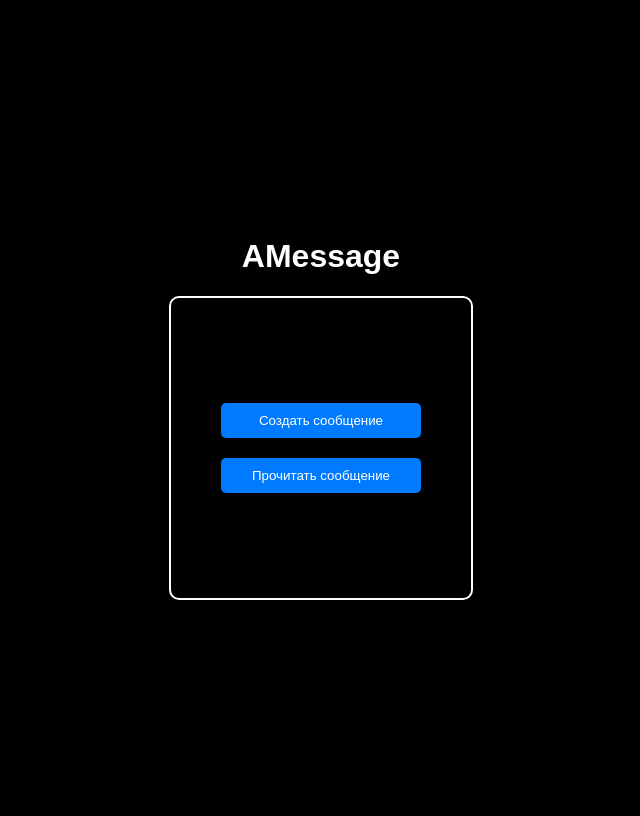
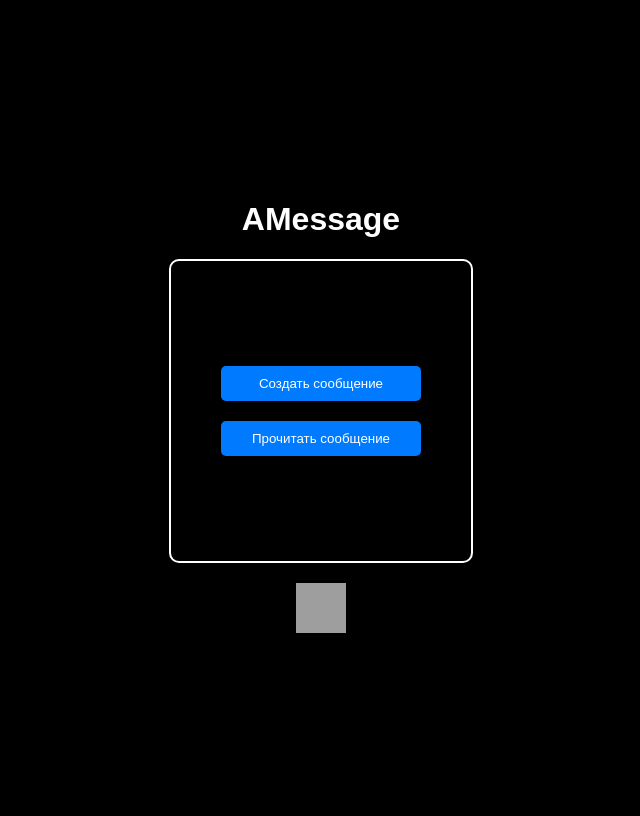
Before and after one commit to xesac/Amessage, a FastAPI app: page /message in a window 1280 px wide. Shown: the whole page, without its empty margins (319-959 px from the left). Run offline with FastAPI, Linux system fonts and the light colour scheme; parts of the project's set-up code (start-up, migrations or seed data) failed here and were passed over; grey boxes are pictures that could not be loaded.

Commit message:
update templates

```diff
--- a/templates/404.html
+++ b/templates/404.html
@@ -3,7 +3,7 @@
 <head>
     <meta charset="UTF-8">
     <meta name="viewport" content="width=device-width, initial-scale=1.0">
-    <link rel="icon" href="icon/icon.png" type="image/x-icon">
+    <link rel="icon" href="/static/ic.png" type="image/x-icon">
     <title>Amessage</title>
     <style>
         body {
@@ -55,5 +55,6 @@
     <h3>Страница не найдена</h3>
     <a href="/message"><button>Вернуться на главную страницу</button></a>
     </div>
+    <a style="padding-top: 20px;" class="tg" target="_blank" href="https://t.me/xaslx"><img width="50px" height="50px" src="/static/telegram.png" alt="tg"></a>
 </body>
 </html>
--- a/templates/500.html
+++ b/templates/500.html
@@ -3,7 +3,7 @@
 <head>
     <meta charset="UTF-8">
     <meta name="viewport" content="width=device-width, initial-scale=1.0">
-    <link rel="icon" href="icon/icon.png" type="image/x-icon">
+    <link rel="icon" href="/static/ic.png" type="image/x-icon">
     <title>Amessage</title>
     <style>
         body {
@@ -55,5 +55,6 @@
     <h3>Сервер не отвечает</h3>
     <a href="/message"><button>Вернуться на главную страницу</button></a>
     </div>
+    <a style="padding-top: 20px;" class="tg" target="_blank" href="https://t.me/xaslx"><img width="50px" height="50px" src="/static/telegram.png" alt="tg"></a>
 </body>
 </html>
--- a/templates/after_create.html
+++ b/templates/after_create.html
@@ -3,7 +3,7 @@
 <head>
     <meta charset="UTF-8">
     <meta name="viewport" content="width=device-width, initial-scale=1.0">
-    <link rel="icon" href="icon/icon.png" type="image/x-icon">
+    <link rel="icon" href="/static/ic.png" type="image/x-icon">
     <title>Amessage</title>
     <style>
         body {
@@ -57,6 +57,7 @@
         <button onclick="copyToClipboard()">Копировать</button>
         <a href="/message"><button>Вернуться на главную страницу</button></a>
     </div>
+    <a style="padding-top: 20px;" class="tg" target="_blank" href="https://t.me/xaslx"><img width="50px" height="50px" src="/static/telegram.png" alt="tg"></a>
     <script>
         function copyToClipboard() {
             var copyText = document.getElementById("secret_key_field");
--- a/templates/create_message.html
+++ b/templates/create_message.html
@@ -5,7 +5,7 @@
     <meta charset="UTF-8">
     <meta http-equiv="X-UA-Compatible" content="IE=edge">
     <meta name="viewport" content="width=device-width, initial-scale=1.0">
-    <link rel="icon" href="icon/icon.png" type="image/x-icon">
+    <link rel="icon" href="/static/ic.png" type="image/x-icon">
     <title>Создать сообщение</title>
     <style>
         body {
@@ -78,6 +78,7 @@
         </form>
         <a href="/message"><button>Вернуться на главную страницу</button></a>
     </div>
+    <a style="padding-top: 20px;" class="tg" target="_blank" href="https://t.me/xaslx"><img width="50px" height="50px" src="/static/telegram.png" alt="tg"></a>
     <script>
         document.addEventListener('DOMContentLoaded', function() {
             const form = document.querySelector('.formMessage');
--- a/templates/get_message.html
+++ b/templates/get_message.html
@@ -3,7 +3,7 @@
 <head>
     <meta charset="UTF-8">
     <meta name="viewport" content="width=device-width, initial-scale=1.0">
-    <link rel="icon" href="icon/icon.png" type="image/x-icon">
+    <link rel="icon" href="/static/ic.png" type="image/x-icon">
     <title>Amessage</title>
     <style>
         body {
@@ -58,7 +58,7 @@
         <button id="readButton" onclick="redirectToMessage()">Прочитать</button>
         <a href="/message"><button>Вернуться на главную страницу</button></a>
     </div>
-
+    <a style="padding-top: 20px;" class="tg" target="_blank" href="https://t.me/xaslx"><img width="50px" height="50px" src="/static/telegram.png" alt="tg"></a>
     <script>
         function redirectToMessage() {
             var secretKey = document.getElementById('secret_key').value;
--- a/templates/index.html
+++ b/templates/index.html
@@ -3,7 +3,7 @@
 <head>
     <meta charset="UTF-8">
     <meta name="viewport" content="width=device-width, initial-scale=1.0">
-    <link rel="icon" href="icon/icon.png" type="image/x-icon">
+    <link rel="icon" href="/static/ic.png" type="image/x-icon">
     <title>Amessage</title>
     <style>
         body {
@@ -46,6 +46,11 @@
         button:hover {
         transform: scale(1.1); /* Увеличение размера по наведению */
         }
+        .tg {
+            padding-top: 10px;
+            color: white;
+            text-decoration: none;
+        }
     </style>
 </head>
 <body>
@@ -54,5 +59,6 @@
     <a href="/message/create"><button id="createMessage">Создать сообщение</button></a>
     <a href="/message/get"><button id="readMessage">Прочитать сообщение</button></a>
     </div>
+    <a style="padding-top: 20px;" class="tg" target="_blank" href="https://t.me/xaslx"><img width="50px" height="50px" src="/static/telegram.png" alt="tg"></a>
 </body>
 </html>
--- a/templates/show_message.html
+++ b/templates/show_message.html
@@ -3,7 +3,7 @@
 <head>
     <meta charset="UTF-8">
     <meta name="viewport" content="width=device-width, initial-scale=1.0">
-    <link rel="icon" href="icon/icon.png" type="image/x-icon">
+    <link rel="icon" href="/static/ic.png" type="image/x-icon">
     <title>Amessage</title>
     <style>
         body {
@@ -52,5 +52,6 @@
         <p>{{message}}</p>
     </div>
     <a href="/message"><button>Вернуться на главную страницу</button></a>
+    <a style="padding-top: 20px;" class="tg" target="_blank" href="https://t.me/xaslx"><img width="50px" height="50px" src="/static/telegram.png" alt="tg"></a>
 </body>
 </html>
```
Also changed, not shown: templates/icon.png (deleted).
